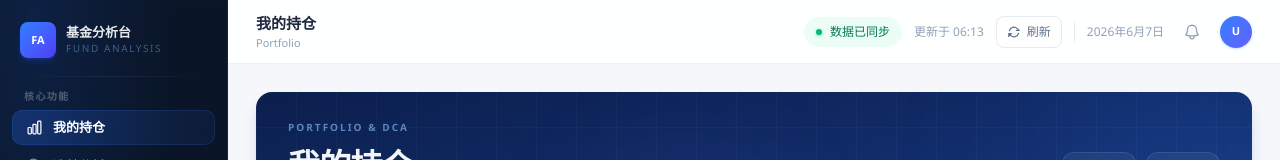
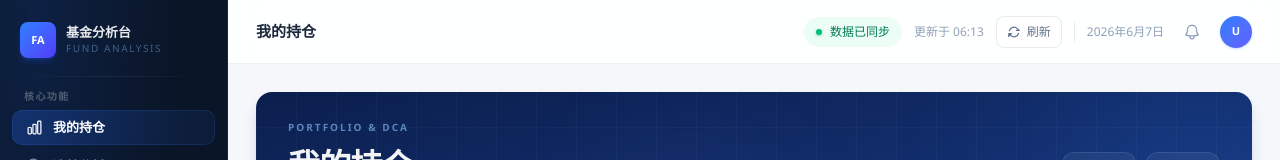
Before and after one commit to Wcoder03/fund-visualizer, a React (Vite) app: page / in a window 1280 px wide. Shown: the top 160 px of the page. Built offline with nearby package versions, Linux system fonts and the light colour scheme.

Commit message:
fix: TopBar 移除英文副标题

```diff
--- a/src/components/Layout.tsx
+++ b/src/components/Layout.tsx
@@ -156,7 +156,6 @@ export default function Layout({ children }: LayoutProps) {
             </button>
             <div className="hidden sm:block">
               <p className="text-[15px] font-semibold text-slate-800">{pageTitle.label}</p>
-              <p className="text-[11px] font-medium text-slate-400">{pageTitle.sub}</p>
             </div>
           </div>
 
```
